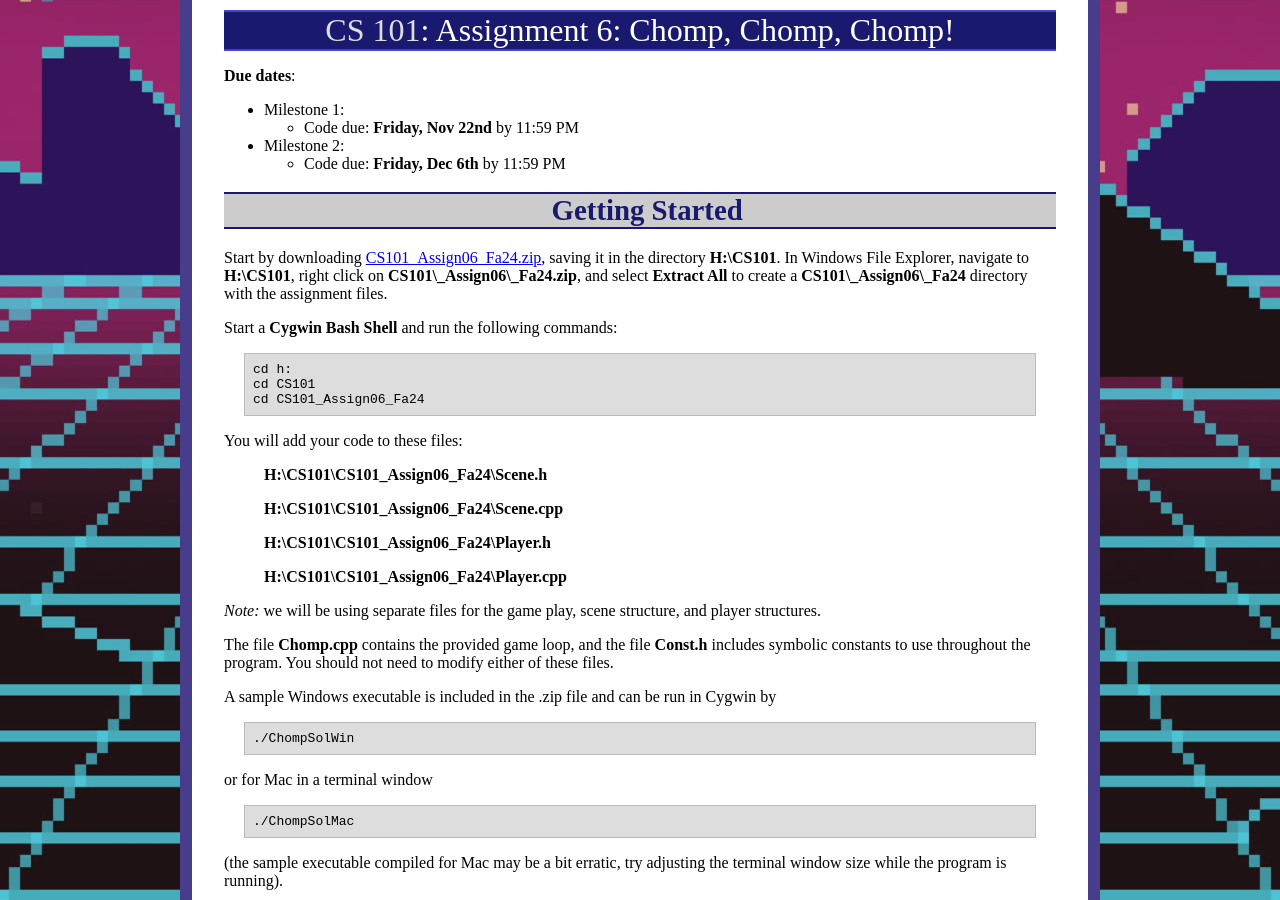
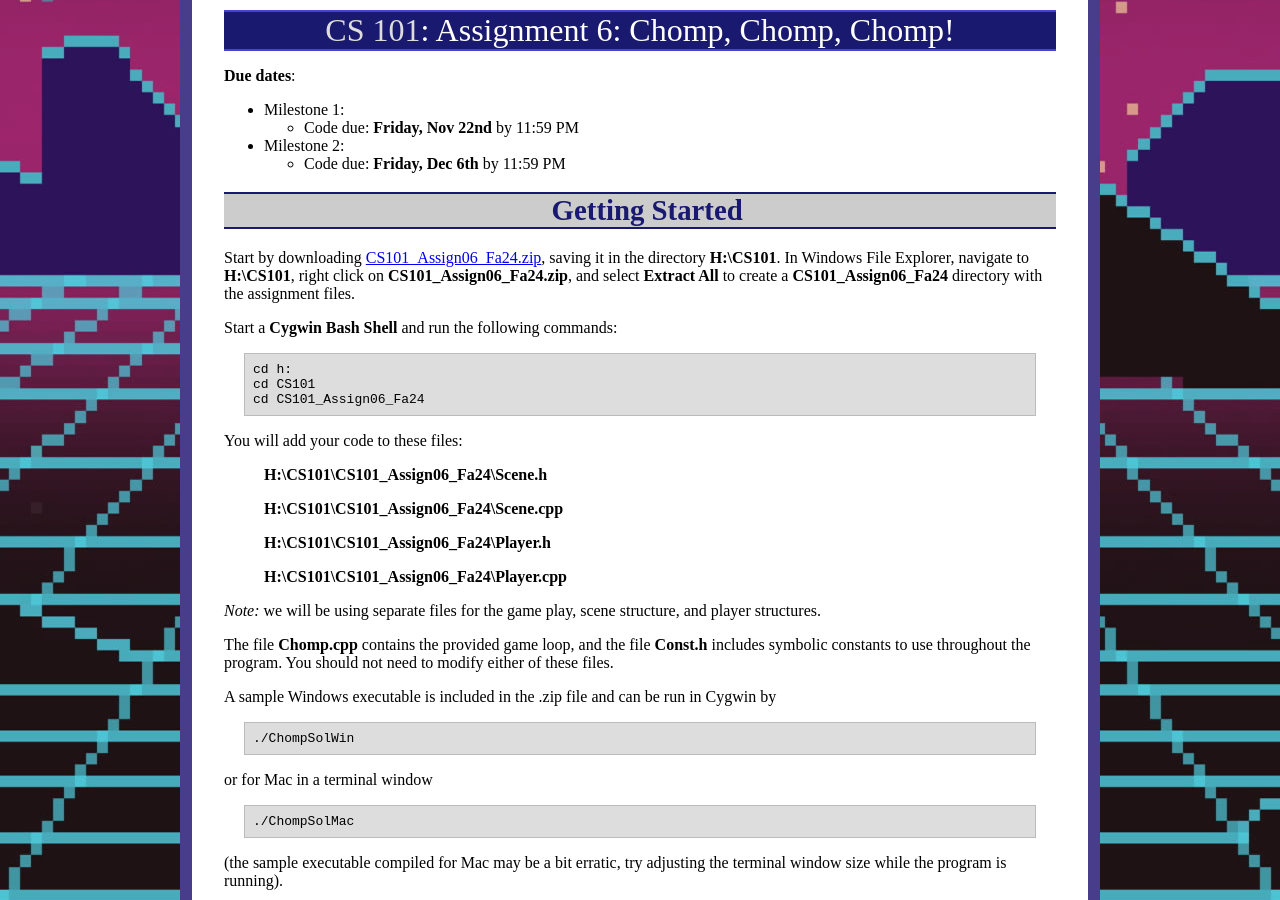
Before and after one commit to ycpcs/cs101-fall2024, a Jekyll site: the page built from assign/assign06.md, in a window 1280 px wide and 900 px high. Built offline with Jekyll 4.4.1, drawn with Linux system fonts in a browser that asks for light colours.

```diff
--- a/assign/assign06.md
+++ b/assign/assign06.md
@@ -13,7 +13,7 @@ title: "Assignment 6: Chomp, Chomp, Chomp!"
 Getting Started
 ===============
 
-Start by downloading [CS101\_Assign06\_Fa24.zip](CS101_Assign06_Fa24.zip), saving it in the directory **H:\\CS101**. In Windows File Explorer, navigate to **H:\\CS101**, right click on **CS101\\_Assign06\\_Fa24.zip**, and select **Extract All** to create a **CS101\\_Assign06\\_Fa24** directory with the assignment files.
+Start by downloading [CS101\_Assign06\_Fa24.zip](CS101_Assign06_Fa24.zip), saving it in the directory **H:\\CS101**. In Windows File Explorer, navigate to **H:\\CS101**, right click on **CS101\_Assign06\_Fa24.zip**, and select **Extract All** to create a **CS101\_Assign06\_Fa24** directory with the assignment files.
 
 Start a **Cygwin Bash Shell** and run the following commands:
 
```
